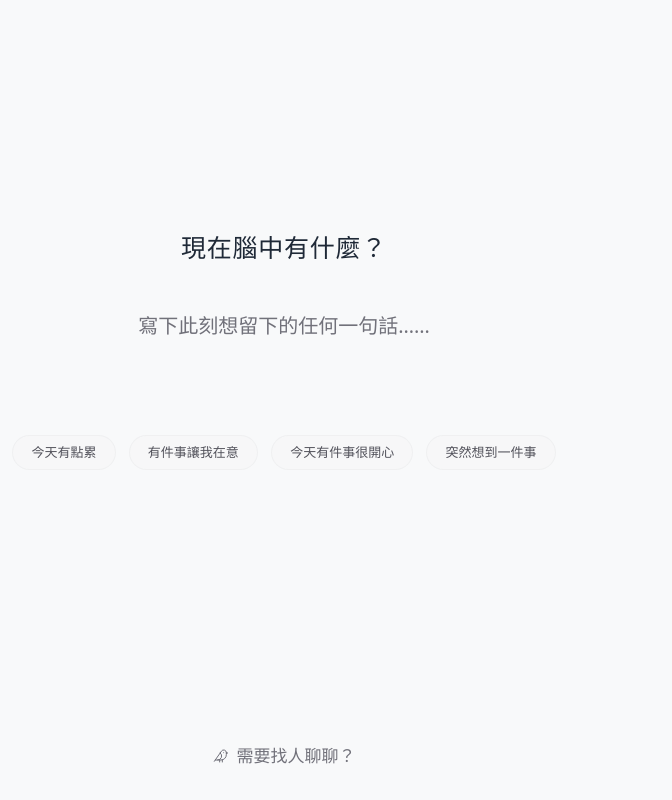
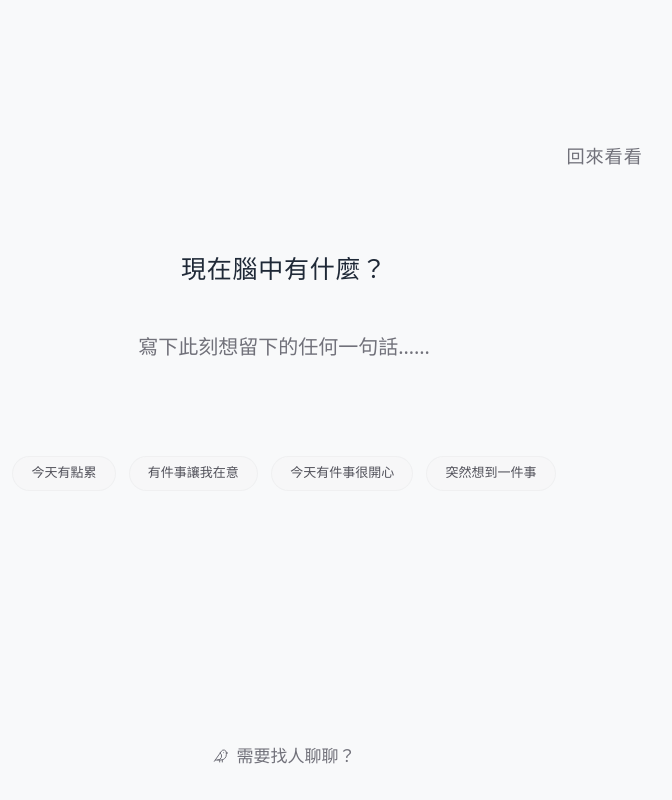
Before and after one commit to q5089877/privateMind, a React (Vite) app: page / in a window 1280 px wide. Shown: the whole page, without its empty margins (356-1028 px from the left). Built offline with nearby package versions, Linux system fonts and the light colour scheme.

Commit message:
fix(home): restore missing reviewPast text entry in top right corner

```diff
--- a/src/components/HomeScreen.tsx
+++ b/src/components/HomeScreen.tsx
@@ -69,16 +69,16 @@ export const HomeScreen: React.FC<HomeScreenProps> = ({ onStartInput, onReview }
   return (
     <div className={`w-full max-w-xl flex flex-col items-center ${isSinking ? 'sink-animation pointer-events-none' : ''}`}>
       {/* 頂部右上角：弱化次要入口「回來看看」 */}
-      <div className="w-full flex justify-end pb-8 sm:pb-12 select-none">
+      <div className="w-full flex justify-end pb-6 sm:pb-10 select-none">
         <button
           type="button"
           onClick={() => {
             if (isSinking) return;
             onReview();
           }}
-          className="text-xs sm:text-[13px] text-ink-muted/70 hover:text-ink transition-colors cursor-pointer py-1 px-1 tracking-wider"
+          className="text-xs sm:text-sm text-ink-muted hover:text-ink transition-colors cursor-pointer py-1.5 px-3 rounded-full hover:bg-surface-hover tracking-wider font-light"
         >
-          {UI_TEXT.home.reviewBtn}
+          {UI_TEXT.home.reviewPast}
         </button>
       </div>
 
--- a/src/config/textConfig.ts
+++ b/src/config/textConfig.ts
@@ -10,6 +10,7 @@ export const UI_TEXT = {
     inputPlaceholder: '寫下此刻想留下的任何一句話……',
     submit: '停靠',
     reviewPast: '回來看看',
+    reviewBtn: '回來看看',
     quickOptions: [
       '今天有點累',
       '有件事讓我在意',
```
